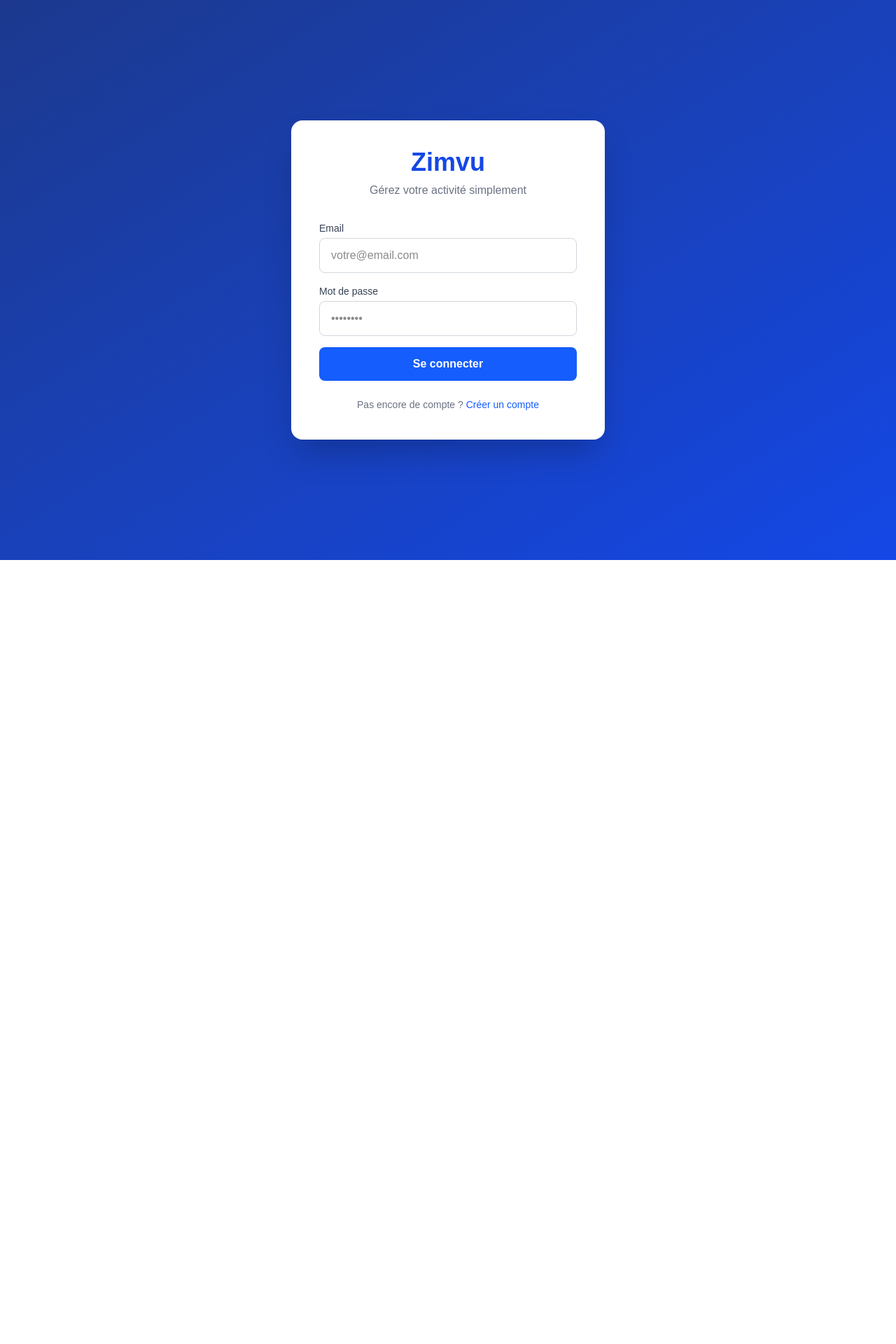
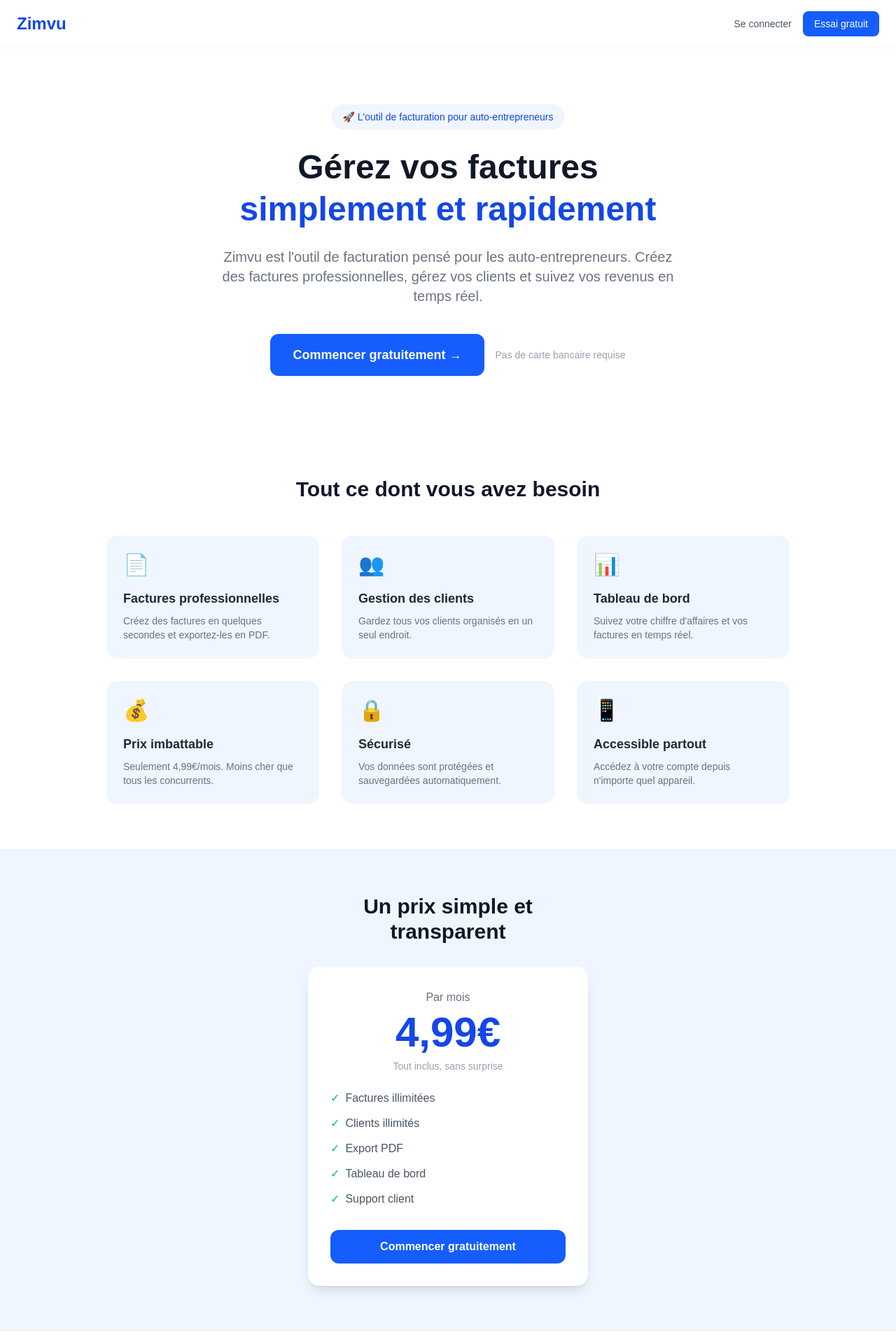
Before and after one commit to devfactapp/zimvu, a Next.js app: page / in a window 1280 px wide. Shown: the top 1920 px of the page at 70% size. Before the commit the page ends 800 px from the top, so only its background shows below. Built offline with nearby package versions, Linux system fonts and the light colour scheme.

Commit message:
landing page Zimvu

```diff
--- a/app/page.js
+++ b/app/page.js
@@ -10,11 +10,11 @@
   const [loading, setLoading] = useState(false)
   const [error, setError] = useState('')
   const [isSignUp, setIsSignUp] = useState(false)
+  const [showAuth, setShowAuth] = useState(false)
 
   const handleAuth = async () => {
     setLoading(true)
     setError('')
-
     if (isSignUp) {
       const { error } = await supabase.auth.signUp({ email, password })
       if (error) setError(error.message)
@@ -28,56 +28,139 @@
   }
 
   return (
-    <div className="min-h-screen bg-gradient-to-br from-blue-900 to-blue-700 flex items-center justify-center">
-      <div className="bg-white rounded-2xl shadow-2xl p-10 w-full max-w-md">
-        <div className="text-center mb-8">
-          <h1 className="text-4xl font-bold text-blue-700">Zimvu</h1>
-          <p className="text-gray-500 mt-2">Gérez votre activité simplement</p>
+    <div className="min-h-screen bg-white">
+      {/* Navigation */}
+      <nav className="px-6 py-4 flex items-center justify-between border-b border-gray-100">
+        <h1 className="text-2xl font-bold text-blue-700">Zimvu</h1>
+        <div className="flex items-center gap-4">
+          <span onClick={() => { setShowAuth(true); setIsSignUp(false) }}
+            className="text-gray-600 cursor-pointer hover:text-blue-600 text-sm font-medium">
+            Se connecter
+          </span>
+          <button onClick={() => { setShowAuth(true); setIsSignUp(true) }}
+            className="bg-blue-600 hover:bg-blue-700 text-white px-4 py-2 rounded-lg text-sm font-medium">
+            Essai gratuit
+          </button>
+        </div>
+      </nav>
+
+      {/* Hero */}
+      <div className="max-w-5xl mx-auto px-6 py-20 text-center">
+        <div className="inline-block bg-blue-50 text-blue-700 px-4 py-2 rounded-full text-sm font-medium mb-6">
+          🚀 L'outil de facturation pour auto-entrepreneurs
+        </div>
+        <h2 className="text-5xl font-bold text-gray-900 mb-6 leading-tight">
+          Gérez vos factures<br />
+          <span className="text-blue-700">simplement et rapidement</span>
+        </h2>
+        <p className="text-xl text-gray-500 mb-10 max-w-2xl mx-auto">
+          Zimvu est l'outil de facturation pensé pour les auto-entrepreneurs. Créez des factures professionnelles, gérez vos clients et suivez vos revenus en temps réel.
+        </p>
+        <div className="flex items-center justify-center gap-4">
+          <button onClick={() => { setShowAuth(true); setIsSignUp(true) }}
+            className="bg-blue-600 hover:bg-blue-700 text-white px-8 py-4 rounded-xl text-lg font-semibold">
+            Commencer gratuitement →
+          </button>
+          <span className="text-gray-400 text-sm">Pas de carte bancaire requise</span>
+        </div>
       </div>
 
-        <div className="space-y-4">
-          <div>
-            <label className="block text-sm font-medium text-gray-700 mb-1">Email</label>
-            <input
-              type="email"
-              placeholder="votre@email.com"
-              value={email}
-              onChange={(e) => setEmail(e.target.value)}
-              className="w-full border border-gray-300 rounded-lg px-4 py-3 focus:outline-none focus:ring-2 focus:ring-blue-500"
-            />
+      {/* Fonctionnalités */}
+      <div className="max-w-5xl mx-auto px-6 py-16">
+        <h3 className="text-3xl font-bold text-center text-gray-900 mb-12">Tout ce dont vous avez besoin</h3>
+        <div className="grid grid-cols-3 gap-8">
+          <div className="bg-blue-50 rounded-2xl p-6">
+            <div className="text-3xl mb-4">📄</div>
+            <h4 className="text-lg font-semibold text-gray-800 mb-2">Factures professionnelles</h4>
+            <p className="text-gray-500 text-sm">Créez des factures en quelques secondes et exportez-les en PDF.</p>
           </div>
-          <div>
-            <label className="block text-sm font-medium text-gray-700 mb-1">Mot de passe</label>
-            <input
-              type="password"
-              placeholder="••••••••"
-              value={password}
-              onChange={(e) => setPassword(e.target.value)}
-              className="w-full border border-gray-300 rounded-lg px-4 py-3 focus:outline-none focus:ring-2 focus:ring-blue-500"
-            />
+          <div className="bg-blue-50 rounded-2xl p-6">
+            <div className="text-3xl mb-4">👥</div>
+            <h4 className="text-lg font-semibold text-gray-800 mb-2">Gestion des clients</h4>
+            <p className="text-gray-500 text-sm">Gardez tous vos clients organisés en un seul endroit.</p>
+          </div>
+          <div className="bg-blue-50 rounded-2xl p-6">
+            <div className="text-3xl mb-4">📊</div>
+            <h4 className="text-lg font-semibold text-gray-800 mb-2">Tableau de bord</h4>
+            <p className="text-gray-500 text-sm">Suivez votre chiffre d'affaires et vos factures en temps réel.</p>
+          </div>
+          <div className="bg-blue-50 rounded-2xl p-6">
+            <div className="text-3xl mb-4">💰</div>
+            <h4 className="text-lg font-semibold text-gray-800 mb-2">Prix imbattable</h4>
+            <p className="text-gray-500 text-sm">Seulement 4,99€/mois. Moins cher que tous les concurrents.</p>
+          </div>
+          <div className="bg-blue-50 rounded-2xl p-6">
+            <div className="text-3xl mb-4">🔒</div>
+            <h4 className="text-lg font-semibold text-gray-800 mb-2">Sécurisé</h4>
+            <p className="text-gray-500 text-sm">Vos données sont protégées et sauvegardées automatiquement.</p>
+          </div>
+          <div className="bg-blue-50 rounded-2xl p-6">
+            <div className="text-3xl mb-4">📱</div>
+            <h4 className="text-lg font-semibold text-gray-800 mb-2">Accessible partout</h4>
+            <p className="text-gray-500 text-sm">Accédez à votre compte depuis n'importe quel appareil.</p>
+          </div>
+        </div>
       </div>
 
-          {error && <p className="text-sm text-center text-red-500">{error}</p>}
-
-          <button
-            onClick={handleAuth}
-            disabled={loading}
-            className="w-full bg-blue-600 hover:bg-blue-700 text-white font-semibold py-3 rounded-lg transition duration-200"
-          >
-            {loading ? 'Chargement...' : isSignUp ? 'Créer un compte' : 'Se connecter'}
+      {/* Prix */}
+      <div className="bg-blue-50 py-16">
+        <div className="max-w-md mx-auto px-6 text-center">
+          <h3 className="text-3xl font-bold text-gray-900 mb-4">Un prix simple et transparent</h3>
+          <div className="bg-white rounded-2xl shadow-lg p-8 mt-8">
+            <p className="text-gray-500 mb-2">Par mois</p>
+            <p className="text-6xl font-bold text-blue-700 mb-2">4,99€</p>
+            <p className="text-gray-400 text-sm mb-6">Tout inclus, sans surprise</p>
+            <ul className="text-left space-y-3 mb-8">
+              <li className="flex items-center gap-2 text-gray-600"><span className="text-green-500">✓</span> Factures illimitées</li>
+              <li className="flex items-center gap-2 text-gray-600"><span className="text-green-500">✓</span> Clients illimités</li>
+              <li className="flex items-center gap-2 text-gray-600"><span className="text-green-500">✓</span> Export PDF</li>
+              <li className="flex items-center gap-2 text-gray-600"><span className="text-green-500">✓</span> Tableau de bord</li>
+              <li className="flex items-center gap-2 text-gray-600"><span className="text-green-500">✓</span> Support client</li>
+            </ul>
+            <button onClick={() => { setShowAuth(true); setIsSignUp(true) }}
+              className="w-full bg-blue-600 hover:bg-blue-700 text-white py-3 rounded-xl font-semibold">
+              Commencer gratuitement
             </button>
           </div>
+        </div>
+      </div>
 
-        <p className="text-center text-sm text-gray-500 mt-6">
+      {/* Footer */}
+      <footer className="px-6 py-8 text-center text-gray-400 text-sm border-t border-gray-100">
+        © 2026 Zimvu — L'outil de facturation pour auto-entrepreneurs
+      </footer>
+
+      {/* Modal Auth */}
+      {showAuth && (
+        <div className="fixed inset-0 bg-black bg-opacity-50 flex items-center justify-center z-50">
+          <div className="bg-white rounded-2xl shadow-2xl p-8 w-full max-w-md mx-4">
+            <div className="flex items-center justify-between mb-6">
+              <h2 className="text-2xl font-bold text-blue-700">Zimvu</h2>
+              <span onClick={() => setShowAuth(false)} className="text-gray-400 cursor-pointer hover:text-gray-600 text-xl">✕</span>
+            </div>
+            <h3 className="text-lg font-semibold text-gray-800 mb-6">{isSignUp ? 'Créer un compte' : 'Se connecter'}</h3>
+            <div className="space-y-4">
+              <input type="email" placeholder="votre@email.com" value={email}
+                onChange={(e) => setEmail(e.target.value)}
+                className="w-full border border-gray-300 rounded-lg px-4 py-3 focus:outline-none focus:ring-2 focus:ring-blue-500" />
+              <input type="password" placeholder="••••••••" value={password}
+                onChange={(e) => setPassword(e.target.value)}
+                className="w-full border border-gray-300 rounded-lg px-4 py-3 focus:outline-none focus:ring-2 focus:ring-blue-500" />
+              {error && <p className="text-sm text-center text-red-500">{error}</p>}
+              <button onClick={handleAuth} disabled={loading}
+                className="w-full bg-blue-600 hover:bg-blue-700 text-white font-semibold py-3 rounded-lg">
+                {loading ? 'Chargement...' : isSignUp ? 'Créer mon compte' : 'Se connecter'}
+              </button>
+            </div>
+            <p className="text-center text-sm text-gray-500 mt-4">
               {isSignUp ? 'Déjà un compte ?' : 'Pas encore de compte ?'}{' '}
-          <span
-            onClick={() => setIsSignUp(!isSignUp)}
-            className="text-blue-600 cursor-pointer font-medium"
-          >
+              <span onClick={() => setIsSignUp(!isSignUp)} className="text-blue-600 cursor-pointer font-medium">
                 {isSignUp ? 'Se connecter' : 'Créer un compte'}
               </span>
             </p>
           </div>
         </div>
+      )}
+    </div>
   )
 }
```
Lines whose indentation alone changed are shown as unchanged.
